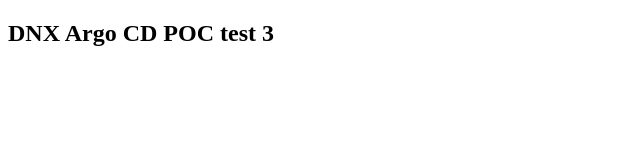
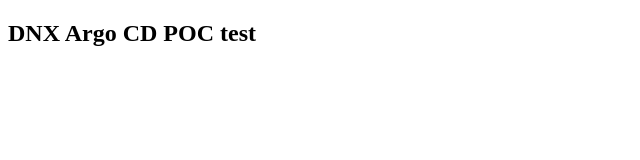
Before and after one commit to DNXLabs/argocd-poc, a plain HTML site: page index.html in a window 1280 px wide. Shown: the full height of the page, 0-640 px from the left. Drawn offline with Linux system fonts and the light colour scheme.

Commit message:
message
Signed-off-by: Arthur Diniz <arthurbdiniz@gmail.com>

```diff
--- a/index.html
+++ b/index.html
@@ -5,6 +5,6 @@
   <title>DNX Labs POC test CD</title>
 </head>
 <body>
-  <h2>DNX Argo CD POC test 3</h2>
+  <h2>DNX Argo CD POC test</h2>
 </body>
 </html>
```
